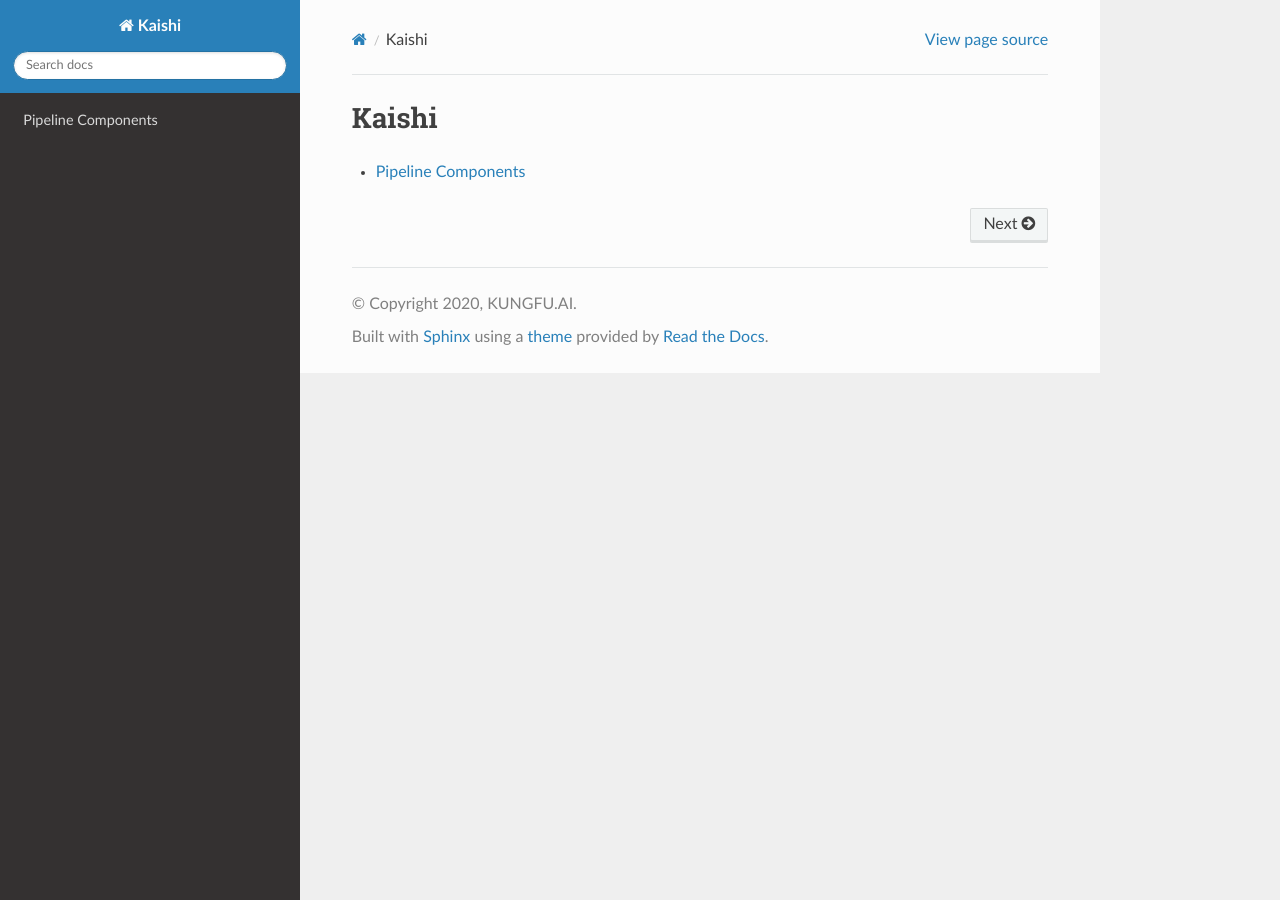
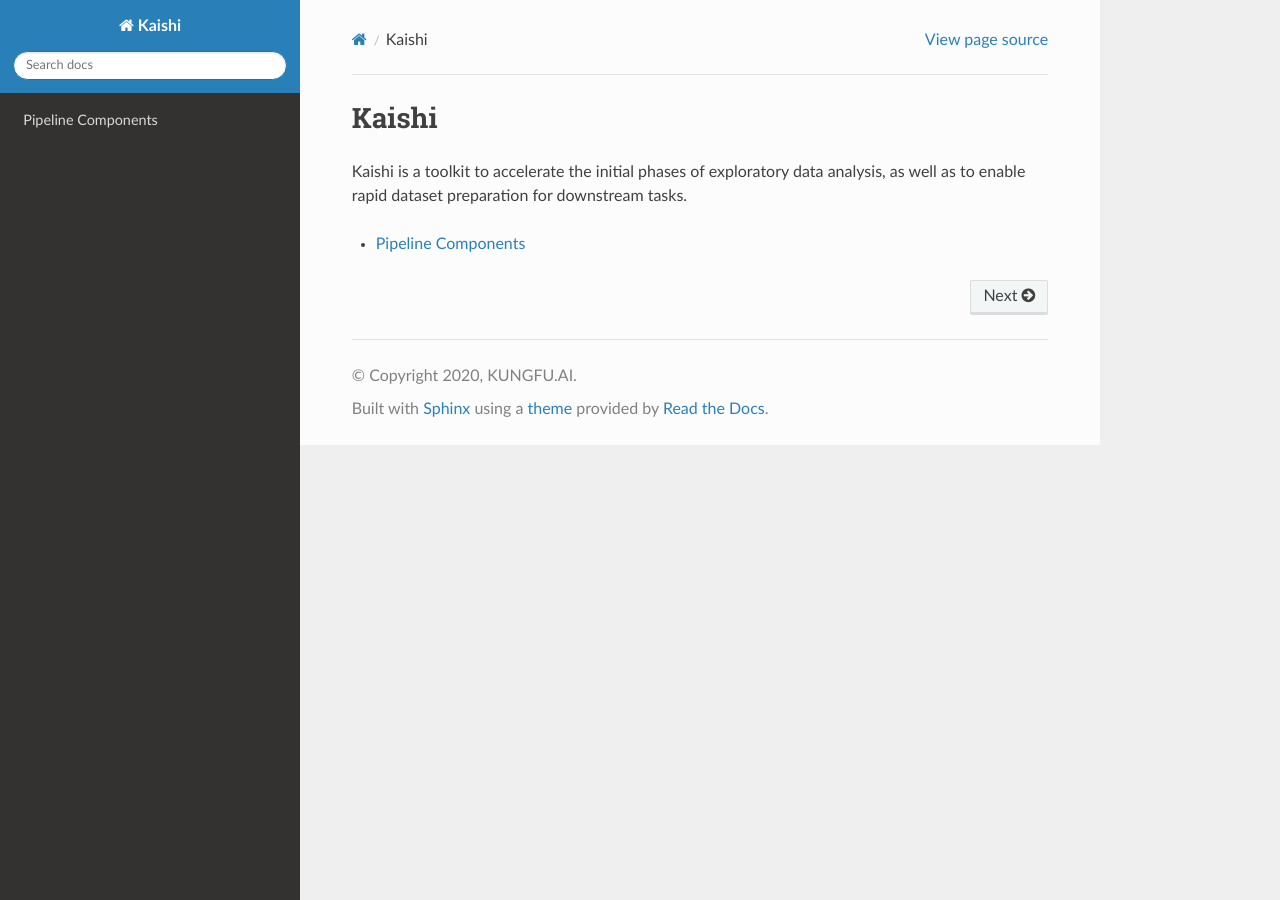
Before and after one commit to kungfuai/kaishi, a Sphinx documentation site: the page built from docs/index.rst, in a window 1280 px wide. Built offline with Sphinx 7.4.7 and the Read the Docs theme 2.0.0, drawn with Linux system fonts in a browser that asks for light colours; pages that are not in the unit, such as notebooks, are missing from menus.

Commit message:
Update docs

```diff
--- a/docs/index.rst
+++ b/docs/index.rst
@@ -6,8 +6,10 @@
 Kaishi
 ==================================
 
+Kaishi is a toolkit to accelerate the initial phases of exploratory data analysis, as well as to enable rapid dataset preparation for downstream tasks.
+
 .. toctree::
    :maxdepth: 2
 
    autoapi/index
-   notes/index
+   pages/index
```
Also changed, not shown: docs/pages/index.rst (renamed from docs/notes/index.rst), docs/pages/pipeline_components.md (renamed from docs/notes/pipeline_components.md).
